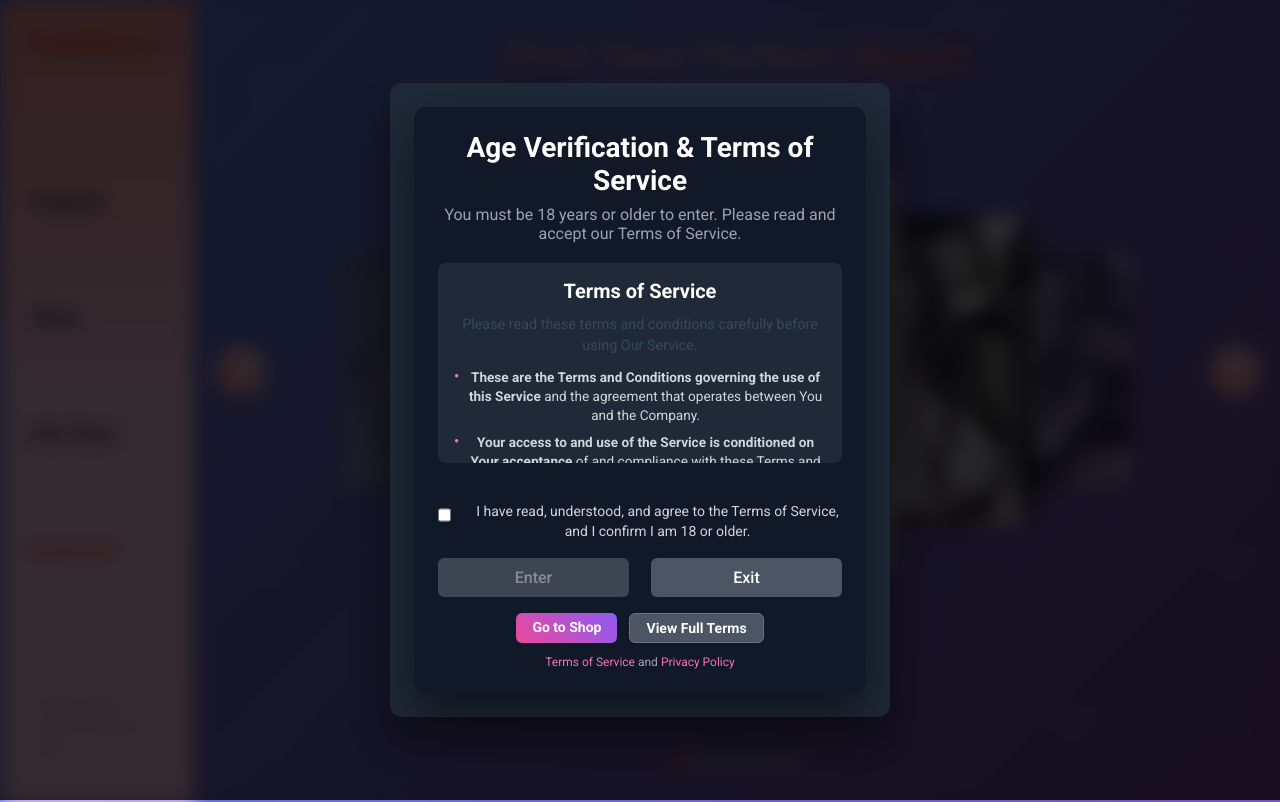
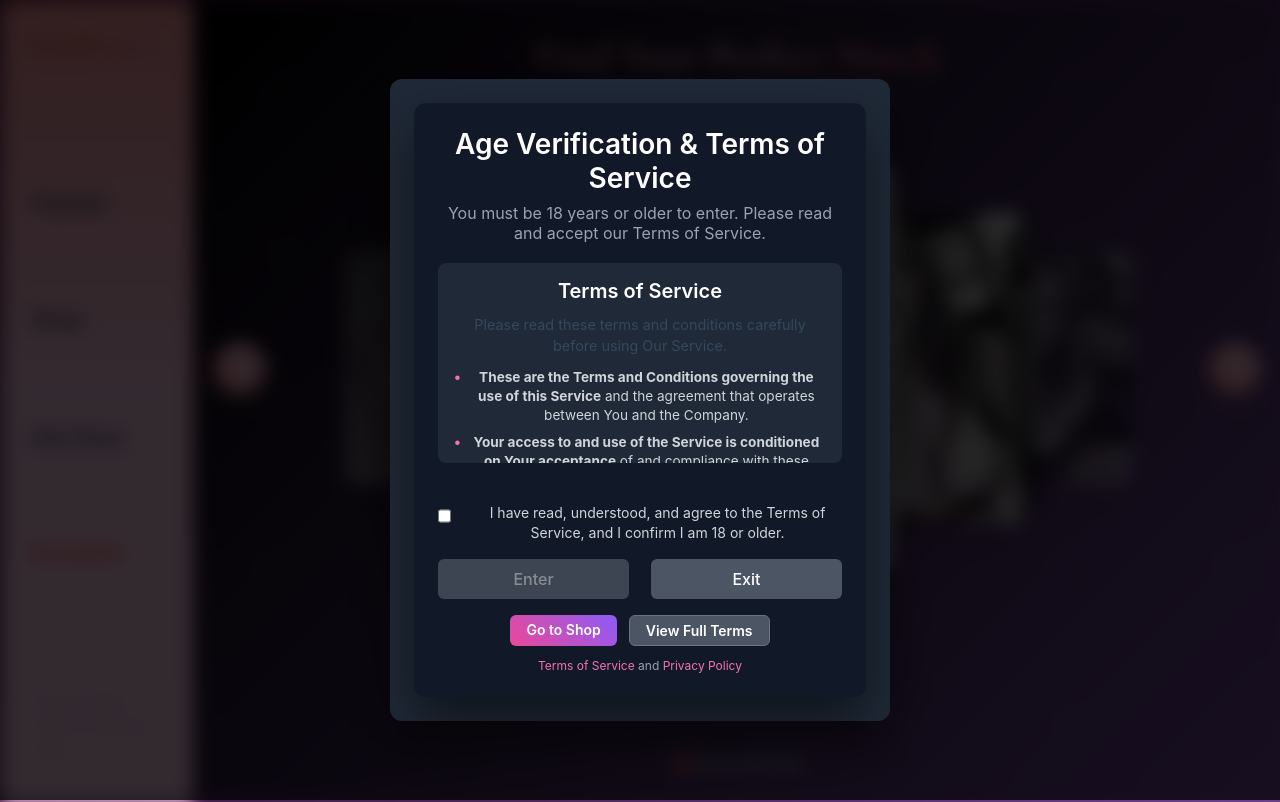
Before and after one commit to Tylong-crpto/7answers, a plain HTML site: page Index.html in a window 1280 px wide. Drawn offline with nearby package versions, Linux system fonts and the light colour scheme.

Commit message:
first commit

```diff
--- a/Index.html
+++ b/Index.html
@@ -3,9 +3,9 @@
 <head>
     <meta charset="UTF-8">
     <meta name="viewport" content="width=device-width, initial-scale=1.0">
-    <title>PamPowers - Premium Romantic Connections & Dating Platform</title>
+    <title>PamPowers - Premium Romantic Connections</title>
     <meta name="description" content="Discover meaningful romantic connections with PamPowers. Premium dating platform featuring verified profiles, personalized matchmaking, and exclusive romantic experiences. Join thousands finding love today.">
-    <meta name="keywords" content="romance, dating, love, relationships, PamPowers, premium dating, matchmaking, romantic connections, online dating, love platform, dating app, relationship advice, soulmate, romantic experiences">
+    <meta name="keywords" content="romance, porn, dating, love, relationships, PamPowers, premium dating, matchmaking, romantic connections, online dating, love platform, dating app, relationship advice, soulmate, romantic experiences">
     <meta name="author" content="PamPowers">
     <meta name="robots" content="index, follow, max-image-preview:large, max-snippet:-1, max-video-preview:-1">
     <meta name="googlebot" content="index, follow">
@@ -34,7 +34,7 @@
     <meta name="msapplication-TileColor" content="#ff6b6b">
     <meta name="apple-mobile-web-app-capable" content="yes">
     <meta name="apple-mobile-web-app-status-bar-style" content="black-translucent">
-    <meta name="apple-mobile-web-app-title" content="PamPowers">
+    <meta name="apple-mobile-web-app-title" content="Porn">
 
     <!-- Canonical URL -->
     <link rel="canonical" href="https://pampowers.com/">
@@ -56,21 +56,24 @@
     </script>
     <link rel="preconnect" href="https://fonts.googleapis.com">
     <link rel="preconnect" href="https://fonts.gstatic.com" crossorigin>
-    <link href="https://fonts.googleapis.com/css2?family=Roboto:ital,wght@0,100;0,300;0,400;0,500;0,700;0,900;1,100;1,300;1,400;1,500;1,700;1,900&family=Inter:ital,opsz,wght@0,14..32,100..900;1,14..32,100..900&display=swap" rel="stylesheet">
+    <link href="https://fonts.googleapis.com/css2?family=Cormorant+Garamond:ital,wght@0,700;0,800;0,900;1,700;1,800;1,900&family=DM+Sans:wght@400;500;600&display=swap" rel="stylesheet">
     <link rel="stylesheet" href="Style.css">
     <style>
         * {
             margin: 0;
             padding: 0;
             box-sizing: border-box;
-            font-family: 'Roboto', 'Inter', sans-serif;
+        }
+
+        body {
+            font-family: 'DM Sans', system-ui, -apple-system, BlinkMacSystemFont, 'Segoe UI', sans-serif;
         }
 
         body {
             min-height: 100vh;
             display: flex;
             flex-direction: column;
-            background: linear-gradient(135deg, #667eea 0%, #764ba2 100%);
+            background: linear-gradient(135deg, #491943 0%, #764ba2 100%);
             overflow: hidden;
             color: #2c3e50;
         }
@@ -90,15 +93,16 @@
             display: flex;
             flex-direction: column;
             align-items: flex-start;
-            background: linear-gradient(180deg, #ff9a9e 0%, #fecfef 50%, #fecfef 100%);
+            background: linear-gradient(180deg, #1a0203 0%, #fecfef 50%, #fecfef 100%);
             padding: 25px 15px;
             border-right: 1px solid #ff9a9e;
-            box-shadow: 2px 0 10px rgba(255, 154, 158, 0.3);
+            box-shadow: 2px 0 10px rgba(24, 23, 23, 0.3);
         }
 
         .logo {
+            font-family: 'Cormorant Garamond', 'DM Sans', serif;
             font-size: 1.8rem;
-            font-weight: 700;
+            font-weight: 800;
             background: linear-gradient(45deg, #ff6b6b, #ee5a24, #ff9ff3);
             -webkit-background-clip: text;
             -webkit-text-fill-color: transparent;
@@ -243,12 +247,13 @@
         .white {
             width: 85%;
             height: 100vh;
-            background: linear-gradient(135deg, #667eea 0%, #764ba2 100%);
+            background: linear-gradient(135deg, #000000 0%, #764ba2 100%);
             display: flex;
             flex-direction: column;
             align-items: center;
             justify-content: center;
             position: relative;
+            color: rgb(44, 62, 125);
         }
 
         .white::before {
@@ -267,9 +272,9 @@
         }
         .h51{
             color: #fff;
-            font-family: 'Inter', sans-serif;
-            font-size: 2.5rem;
-            font-weight: 700;
+            font-family: 'Cormorant Garamond', 'DM Sans', serif;
+            font-size: 2.6rem;
+            font-weight: 800;
             text-shadow: 0 2px 10px rgba(0,0,0,0.3);
             background: linear-gradient(45deg, #ff9a9e, #fecfef, #ff6b6b);
             -webkit-background-clip: text;
@@ -278,8 +283,8 @@
         }
         .h52{
             color: rgba(255,255,255,0.9);
-            font-family: 'Inter', sans-serif;
-            font-size: 1.2rem;
+            font-family: 'DM Sans', system-ui, -apple-system, BlinkMacSystemFont, 'Segoe UI', sans-serif;
+            font-size: 1.1rem;
             font-weight: 400;
             text-shadow: 0 1px 5px rgba(0,0,0,0.2);
         }
@@ -389,9 +394,10 @@
             transition: all 0.5s ease-out;
         }
         .member-name {
+            font-family: 'Cormorant Garamond', 'DM Sans', serif;
             color: #fff;
-            font-size: 2.5rem;
-            font-weight: 700;
+            font-size: 2.6rem;
+            font-weight: 800;
             margin-bottom: 5px;
             position: relative;
             display: inline-block;
```
Also changed, not shown: 1 other file.
